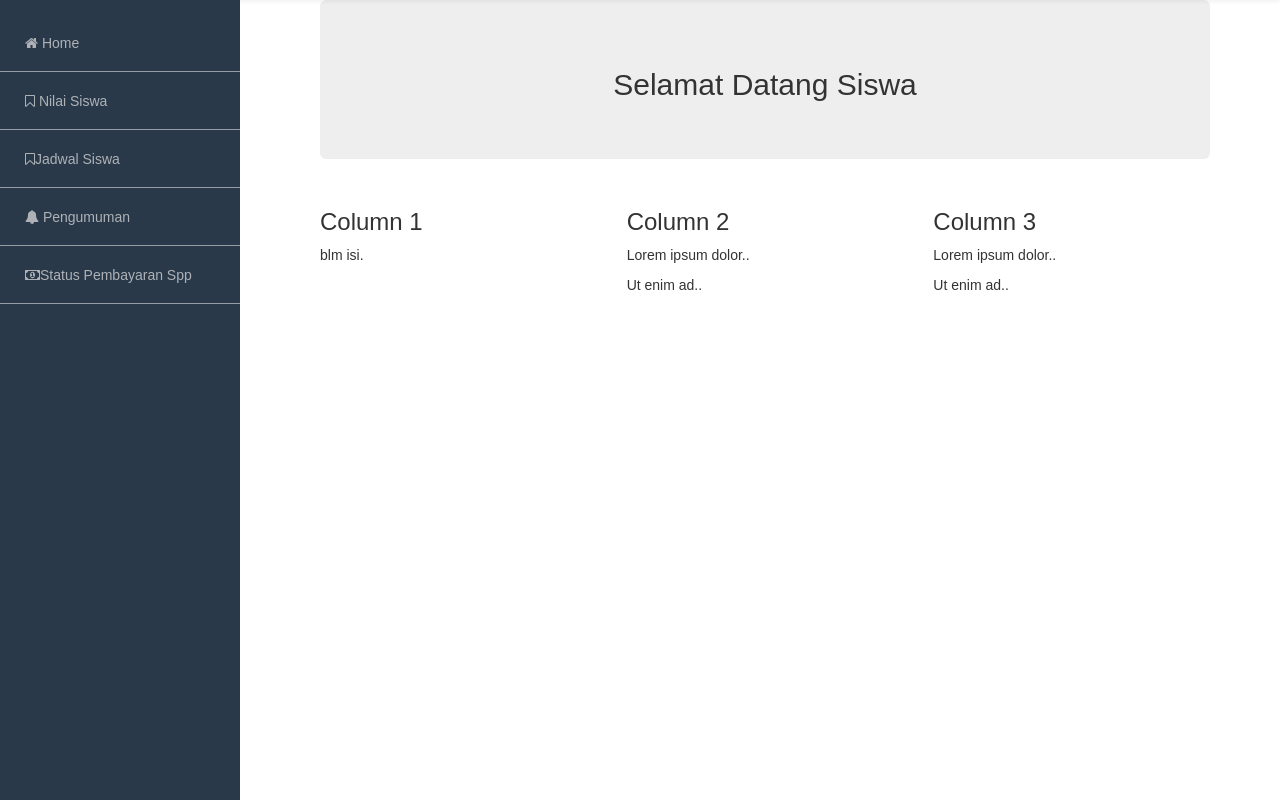
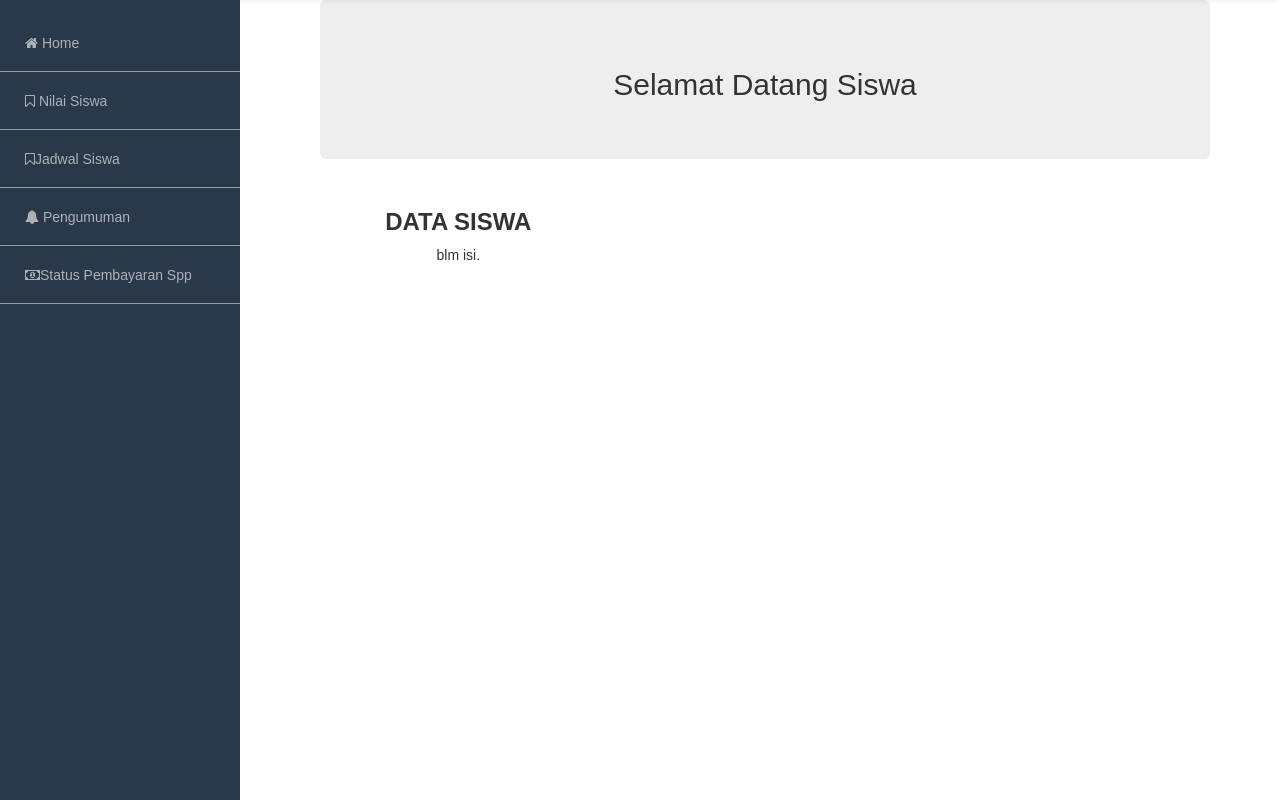
Before and after one commit to AshfinRamadhandy/template-siswa, a CodeIgniter app: page /template-siswa/ in a window 1280 px wide. Shown: the part 52-852 px from the top of the page. Run offline with CodeIgniter, Linux system fonts and the light colour scheme.

Commit message:
template progress

```diff
--- a/application/views/siswa/home.php
+++ b/application/views/siswa/home.php
@@ -5,21 +5,10 @@
 </div>
 <div class="row">
         <div class="col-sm-4">
-          <h3>Column 1</h3>
-              <p>blm isi.</p>
+          <h3><p align=center><b>DATA SISWA</b></h3>
+              <p> <p align=center> blm isi.</p>
 
     </div>
-    <div class="col-sm-4">
-      <h3>Column 2</h3>
-      <p>Lorem ipsum dolor..</p>
-      <p>Ut enim ad..</p>
-    </div>
-    <div class="col-sm-4">
-      <h3>Column 3</h3>
-      <p>Lorem ipsum dolor..</p>
-      <p>Ut enim ad..</p>
-    </div>
-  </div>
 </div>
 </section>
 </div>
```
